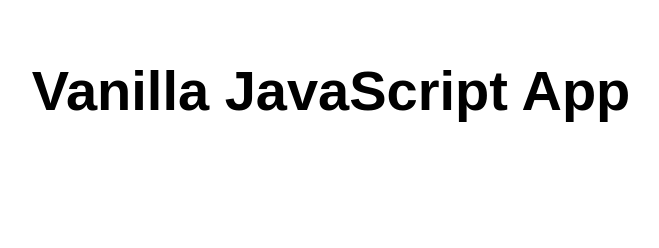
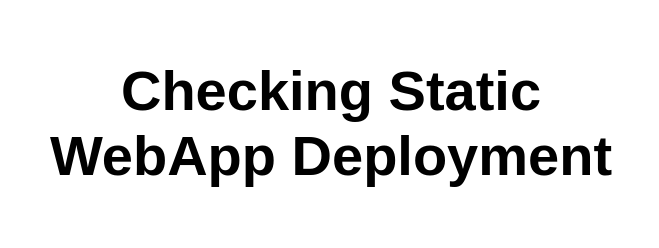
Before and after one commit to bizsharadverma/vanilla, a plain HTML site: page src/index.html in a window 1280 px wide. Shown: the whole page, without its empty margins (309-968 px from the left). Drawn offline with Linux system fonts and the light colour scheme.

Commit message:
Update index.html

```diff
--- a/src/index.html
+++ b/src/index.html
@@ -10,7 +10,7 @@
 
 <body>
   <main>
-    <h1>Vanilla JavaScript App</h1>
+    <h1>Checking Static WebApp Deployment</h1>
   </main>
 </body>
 
```
